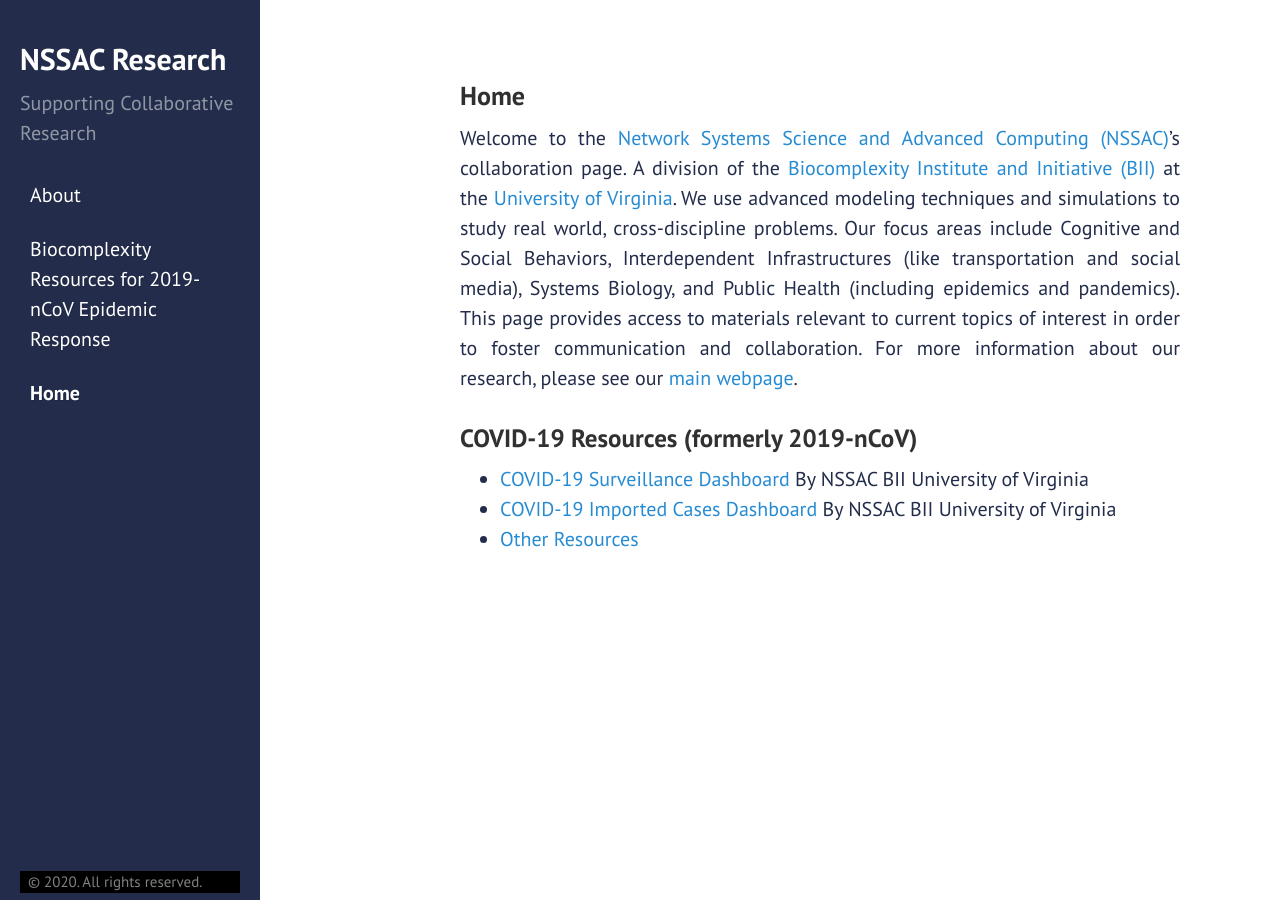
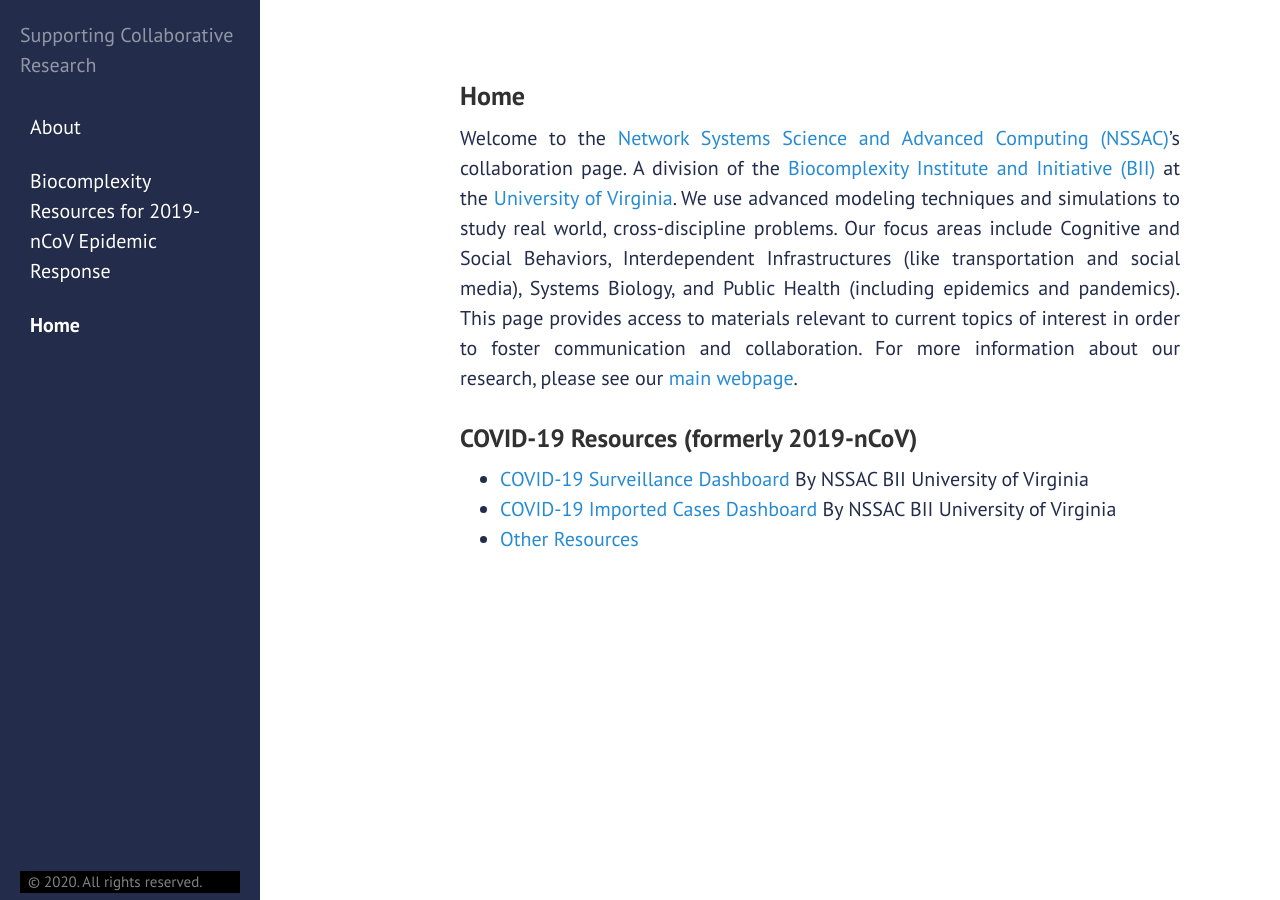
Before and after one commit to mehta-gaurav/mehta-gaurav.github.io, a Jekyll site: the page built from index.md, in a window 1280 px wide. Built offline with Jekyll 4.4.1, drawn with Linux system fonts in a browser that asks for light colours.

Commit message:
Update sidebar.html

```diff
--- a/_includes/sidebar.html
+++ b/_includes/sidebar.html
@@ -1,19 +1,16 @@
 <div class="sidebar">
    <div class="container>
       <div class="sidebar-about">
-      <h2>
-
-
-
+<!--       <h2>
          <a href="{{ site.baseurl }}"> {{ site.title }} </a>
-      </h2>
+      </h2> -->
       <p class="lead">{{ site.description }}</p>
    </div>
    <nav id="menu" class="sidebar-nav">
       <ul class="main-menu clearfix">
          <li><p style="background-color: #232D4B; color: white; margin-bottom: 0.4rem; margin-top: 2rem;">Menu</p></li>
 
-                                                                                                         {% assign pages_list = site.pages %}
+   {% assign pages_list = site.pages %}
       {% for node in pages_list %}
         {% if node.title != null %}
           {% if node.layout == "page" %}
```
